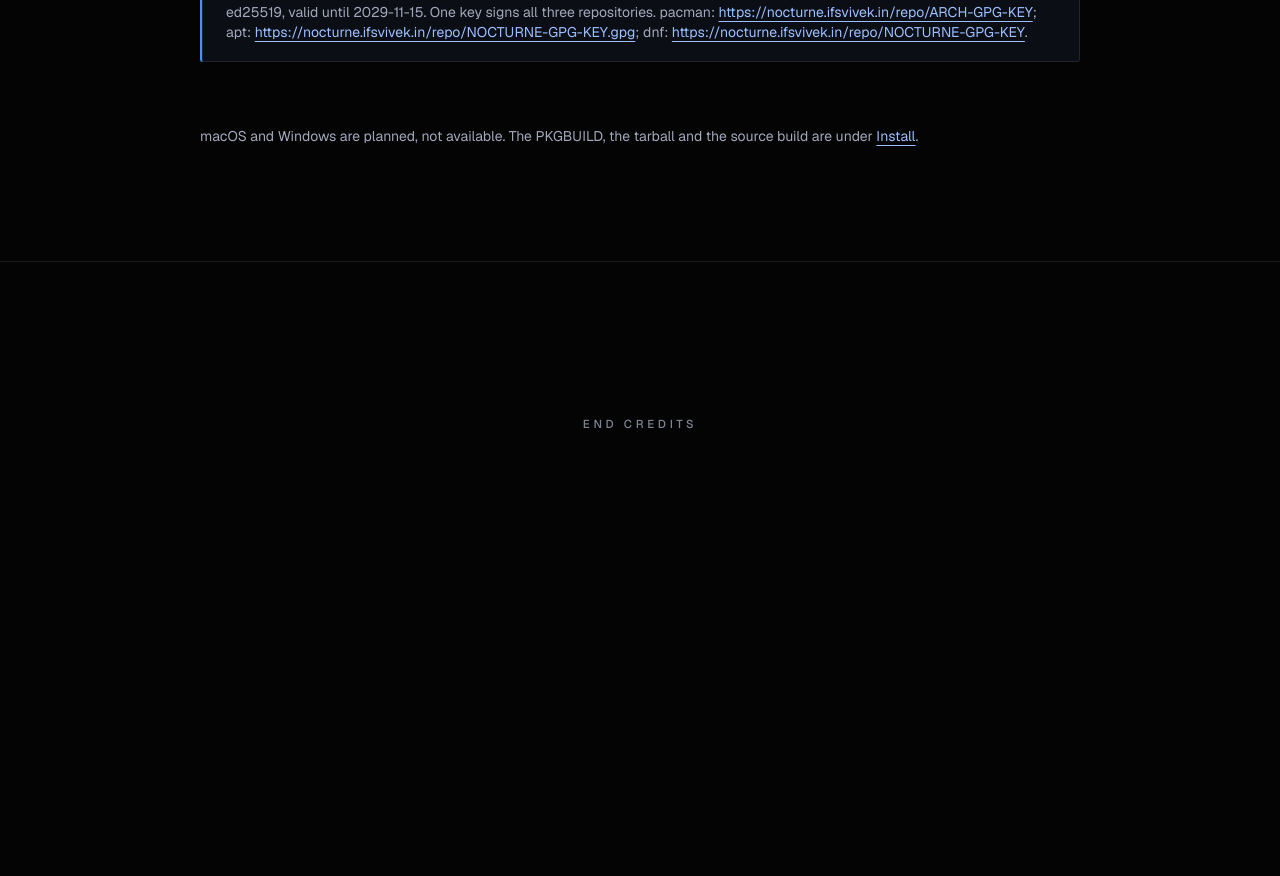
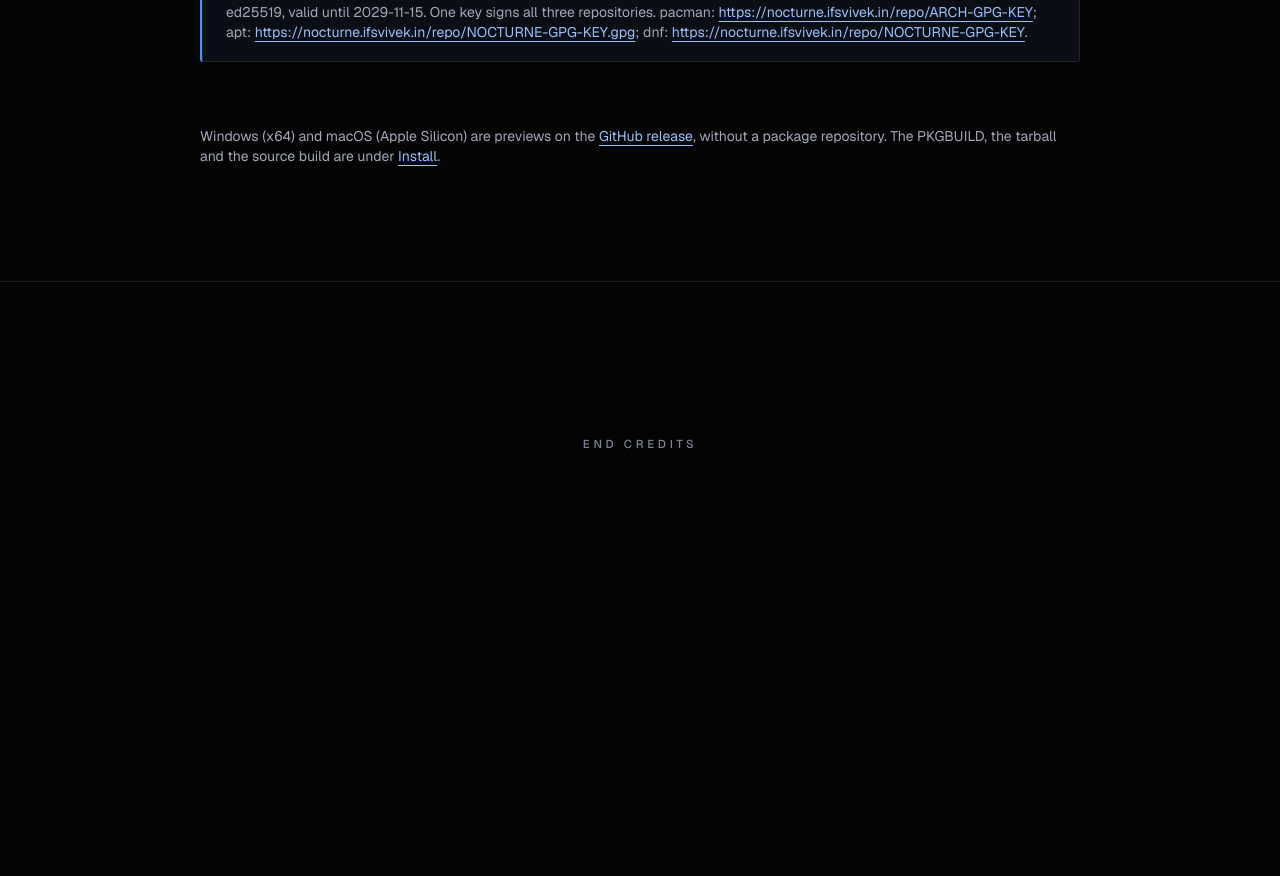
Before and after one commit to ifsvivek/nocturne, a SvelteKit app in the folder website/: page /repo in a window 1280 px wide. Shown: the part 3080-3956 px from the top of the page. Built offline with nearby package versions, Linux system fonts and the light colour scheme.

Commit message:
Website /repo: Windows and macOS are previews on the GitHub release

```diff
--- a/website/src/routes/repo/+page.svelte
+++ b/website/src/routes/repo/+page.svelte
@@ -87,7 +87,7 @@
       <p class="m-0 mt-2 text-sm text-ink-2">ed25519, valid until 2029-11-15. One key signs all three repositories. pacman: <a class="break-all" href={KEY_URL}>{KEY_URL}</a>; apt: <a class="break-all" href="{SITE}/repo/NOCTURNE-GPG-KEY.gpg">{SITE}/repo/NOCTURNE-GPG-KEY.gpg</a>; dnf: <a class="break-all" href="{SITE}/repo/NOCTURNE-GPG-KEY">{SITE}/repo/NOCTURNE-GPG-KEY</a>.</p>
     </aside>
 
-    <p class="mt-16 text-sm text-ink-2">macOS and Windows are planned, not available. The PKGBUILD, the tarball and the source build are under <a href="/#install">Install</a>.</p>
+    <p class="mt-16 text-sm text-ink-2">Windows (x64) and macOS (Apple Silicon) are previews on the <a href="https://github.com/ifsvivek/nocturne/releases/latest">GitHub release</a>, without a package repository. The PKGBUILD, the tarball and the source build are under <a href="/#install">Install</a>.</p>
   {:else}
     <p class="lede mt-6">The package repository opens with the first release.</p>
   {/if}
```
